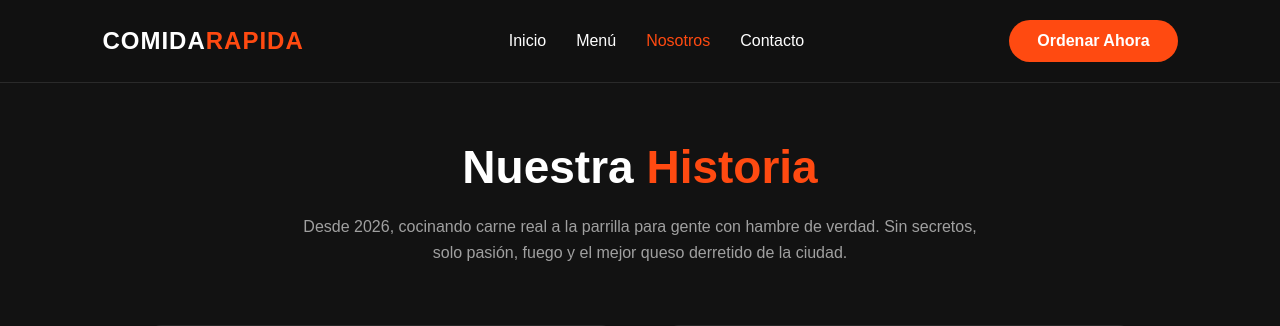
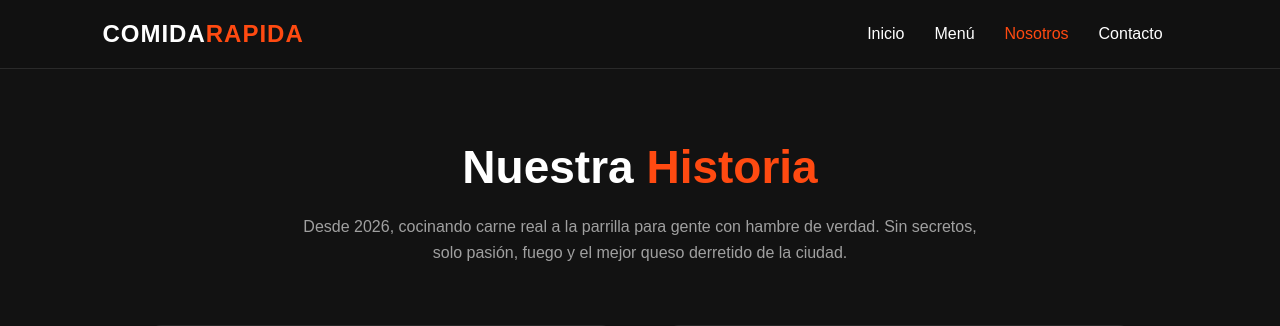
Before and after one commit to brayanmercadogg-hash/mipagina, a Python web app: template templates/nosotros.html in a window 1280 px wide. Shown: the top 326 px of the page. Run offline with Jinja, Linux system fonts and the light colour scheme; the template is opened without the code that fills it, so the values that code supplies are empty.

Commit message:
Update nosotros.html

```diff
--- a/templates/nosotros.html
+++ b/templates/nosotros.html
@@ -17,7 +17,6 @@
             <a href="nosotros" class="active">Nosotros</a>
             <a href="contacto">Contacto</a>
         </nav>
-        <a href="menu" class="btn-primary nav-btn">Ordenar Ahora</a>
     </header>
 
     <nav class="nav-mobile">
```
